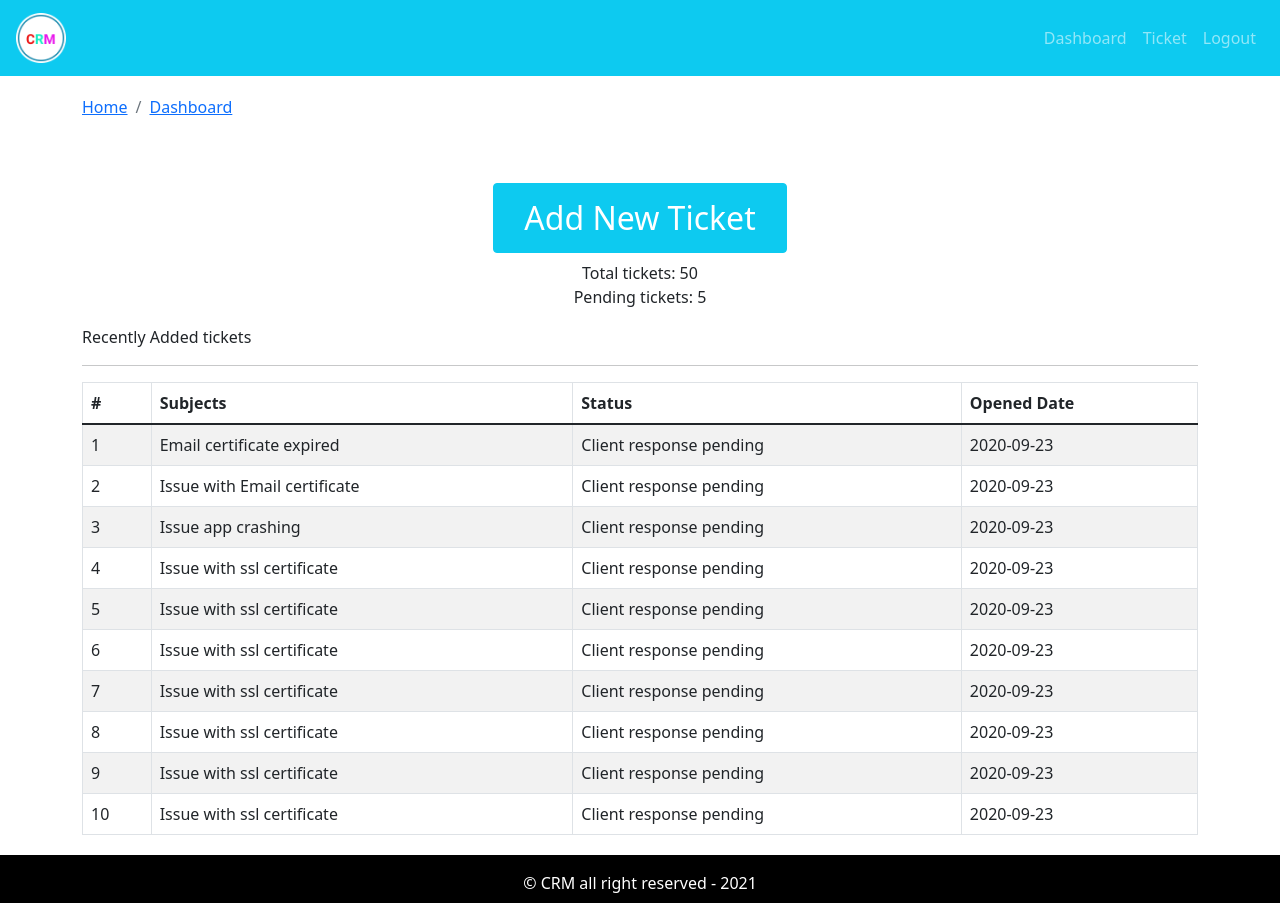
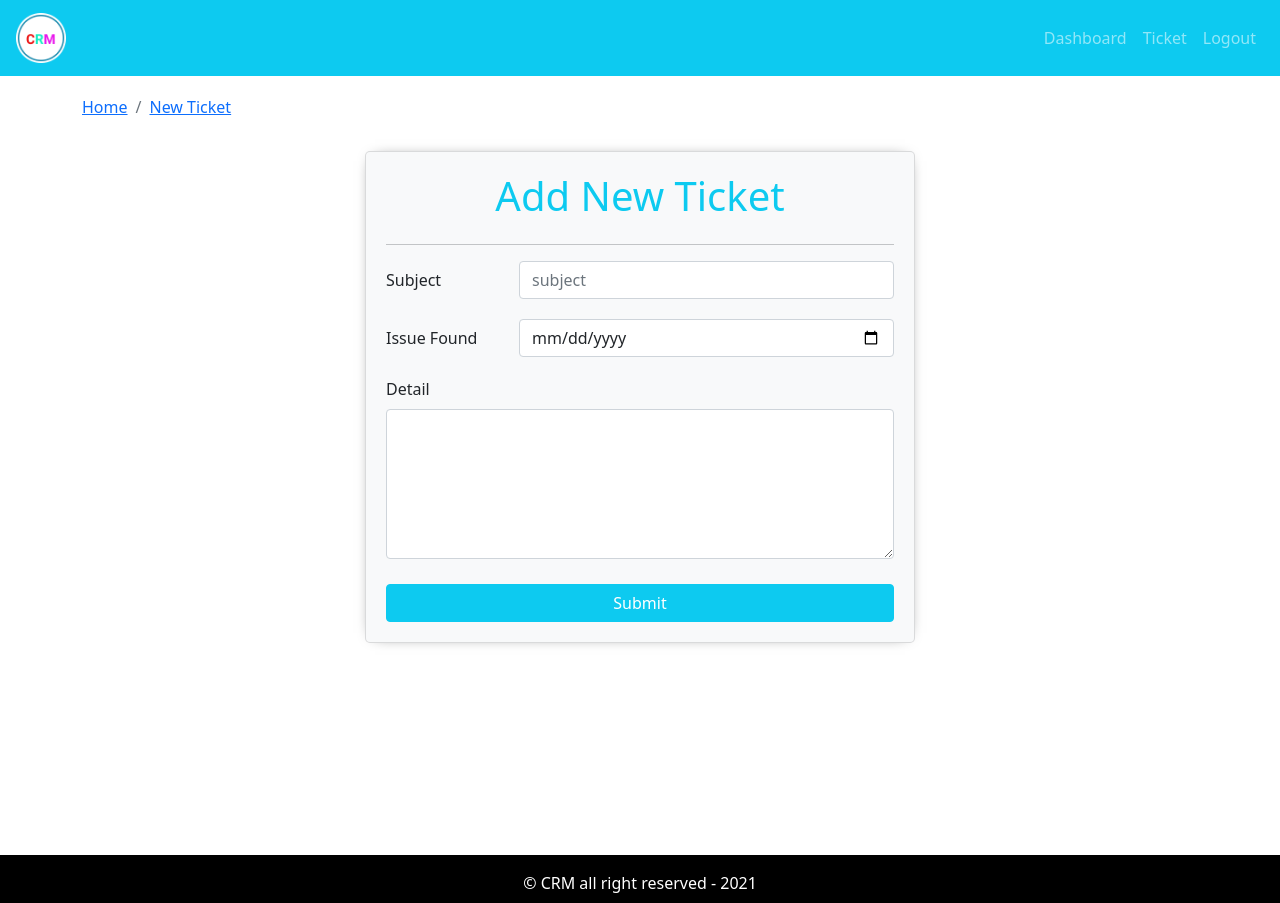
Before and after one commit to Hadit1993/crm-frontend, a React (Create React App) app: page / in a window 1280 px wide. Built offline with nearby package versions, Linux system fonts and the light colour scheme.

Commit message:
add new ticket form added

```diff
--- a/src/App.tsx
+++ b/src/App.tsx
@@ -2,13 +2,15 @@ import "./App.css";
 import DefaultLayout from "./layout/DefaultLayout";
 import Dashboard from "./pages/dashboard/Dashboard.page";
 import { Entry } from "./pages/entry/Entry.page";
+import AddTicket from "./pages/newTicket/AddTicket.page";
 
 function App() {
   return (
     <div className="App">
       {/* <Entry /> */}
       <DefaultLayout>
-        <Dashboard />
+        {/* <Dashboard /> */}
+        <AddTicket />
       </DefaultLayout>
     </div>
   );
--- /dev/null
+++ b/src/components/addTicketForm/AddTicketForm.comp.tsx
@@ -0,0 +1,77 @@
+import { Button, Col, Form, Row, Card } from "react-bootstrap";
+import {
+  FormControlElement,
+  FormEventHandler,
+} from "../../pages/entry/Entry.page";
+import { StateData } from "../../pages/newTicket/AddTicket.page";
+import "./AddTicketForm.style.css";
+
+function AddTicketForm(props: {
+  handleOnChange: (event: React.ChangeEvent<FormControlElement>) => void;
+  onHandleSubmit: FormEventHandler;
+  formData: StateData;
+  formError: StateData;
+}) {
+  return (
+    <Card style={{ borderRadius: 5 }} className="mt-3 add-new-ticket bg-light">
+      <h1 className="text-info text-center">Add New Ticket</h1>
+      <hr />
+      <Form onSubmit={props.onHandleSubmit}>
+        <Form.Group as={Row}>
+          <Form.Label column sm={3}>
+            Subject
+          </Form.Label>
+          <Col sm={9}>
+            <Form.Control
+              type="text"
+              name="subject"
+              placeholder="subject"
+              // required
+              value={props.formData.subject}
+              onChange={props.handleOnChange}
+            />
+            <Form.Text className="text-danger">
+              {props.formError.subject}
+            </Form.Text>
+          </Col>
+        </Form.Group>
+        <Form.Group as={Row} style={{ marginTop: 20 }}>
+          <Form.Label column sm={3}>
+            Issue Found
+          </Form.Label>
+          <Col sm={9}>
+            <Form.Control
+              type="date"
+              name="issueDate"
+              // required
+              value={props.formData.issueDate}
+              onChange={props.handleOnChange}
+            />
+          </Col>
+        </Form.Group>
+
+        <Form.Group style={{ marginTop: 20 }}>
+          <Form.Label>Detail</Form.Label>
+          <Form.Control
+            style={{ minHeight: 150 }}
+            as="textarea"
+            name="detail"
+            // required
+            value={props.formData.detail}
+            onChange={props.handleOnChange}
+          />
+        </Form.Group>
+
+        <Button
+          style={{ marginTop: 25, width: "100%", color: "white" }}
+          variant="info"
+          type="submit"
+        >
+          Submit
+        </Button>
+      </Form>
+    </Card>
+  );
+}
+
+export default AddTicketForm;
--- /dev/null
+++ b/src/components/addTicketForm/AddTicketForm.style.css
@@ -0,0 +1,7 @@
+.add-new-ticket {
+  box-shadow: 0px 0px 15px -10px black;
+  padding: 20px;
+  max-width: 550px;
+  margin-left: auto;
+  margin-right: auto;
+}
--- /dev/null
+++ b/src/pages/newTicket/AddTicket.page.tsx
@@ -0,0 +1,63 @@
+import { useEffect, useState } from "react";
+import { Col, Container, Row } from "react-bootstrap";
+import AddTicketForm from "../../components/addTicketForm/AddTicketForm.comp";
+import BreadCrumbComponent from "../../components/breadcrumb/BreadCrumb.comp";
+import { isTextShort } from "../../utils/validation";
+import { FormControlElement, FormEventHandler } from "../entry/Entry.page";
+import "./addTicket.style.css";
+
+export interface StateData {
+  subject: string;
+  issueDate?: string;
+  detail: string;
+}
+const AddTicket = () => {
+  const [formData, setFormData] = useState<StateData>({
+    subject: "",
+    detail: "",
+  });
+  const [formError, setFormError] = useState<StateData>({
+    subject: "",
+    issueDate: "",
+    detail: "",
+  });
+
+  const handleOnChange = (event: React.ChangeEvent<FormControlElement>) => {
+    const { name, value } = event.target;
+    setFormData({ ...formData, [name]: value });
+  };
+
+  const onHandleSubmit: FormEventHandler = (event) => {
+    event.preventDefault();
+
+    const isSubjectValid = isTextShort(formData.subject);
+
+    setFormError({
+      ...formError,
+      subject: !isSubjectValid ? "subject is not valid" : "",
+    });
+  };
+  useEffect(() => {}, [formData]);
+
+  return (
+    <Container>
+      <Row>
+        <Col>
+          <BreadCrumbComponent currentPage="New Ticket" />
+        </Col>
+      </Row>
+      <Row>
+        <Col>
+          <AddTicketForm
+            handleOnChange={handleOnChange}
+            onHandleSubmit={onHandleSubmit}
+            formData={formData}
+            formError={formError}
+          />
+        </Col>
+      </Row>
+    </Container>
+  );
+};
+
+export default AddTicket;
--- /dev/null
+++ b/src/pages/newTicket/addTicket.style.css
@@ -0,0 +1,6 @@
+.form-box {
+  box-shadow: 0px 0px 10px -5px black;
+  padding: 10px;
+  width: 100%;
+  max-width: 700px;
+}
--- /dev/null
+++ b/src/utils/validation.ts
@@ -0,0 +1,2 @@
+export const isTextShort = (text: string) =>
+  text.length >= 3 && text.length < 100;
```
